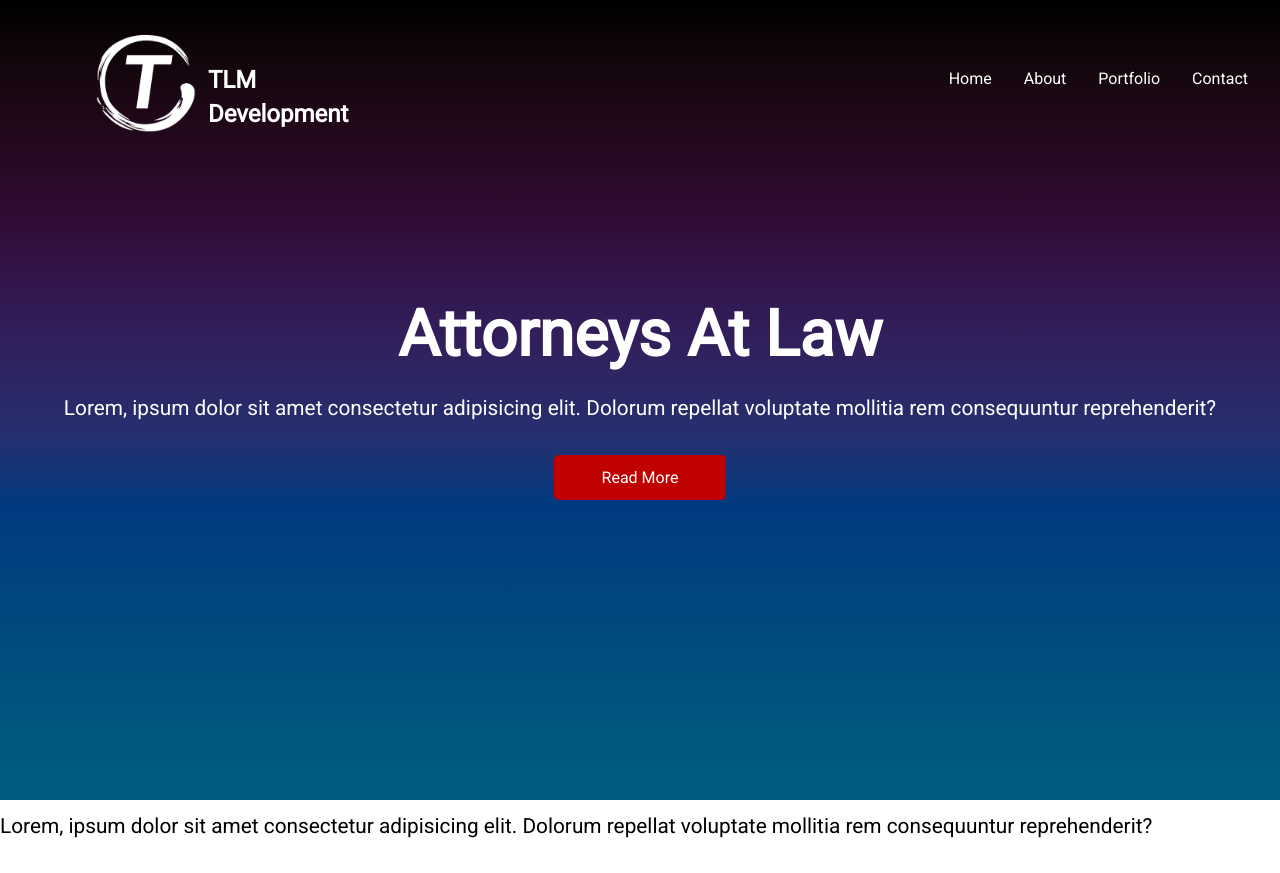
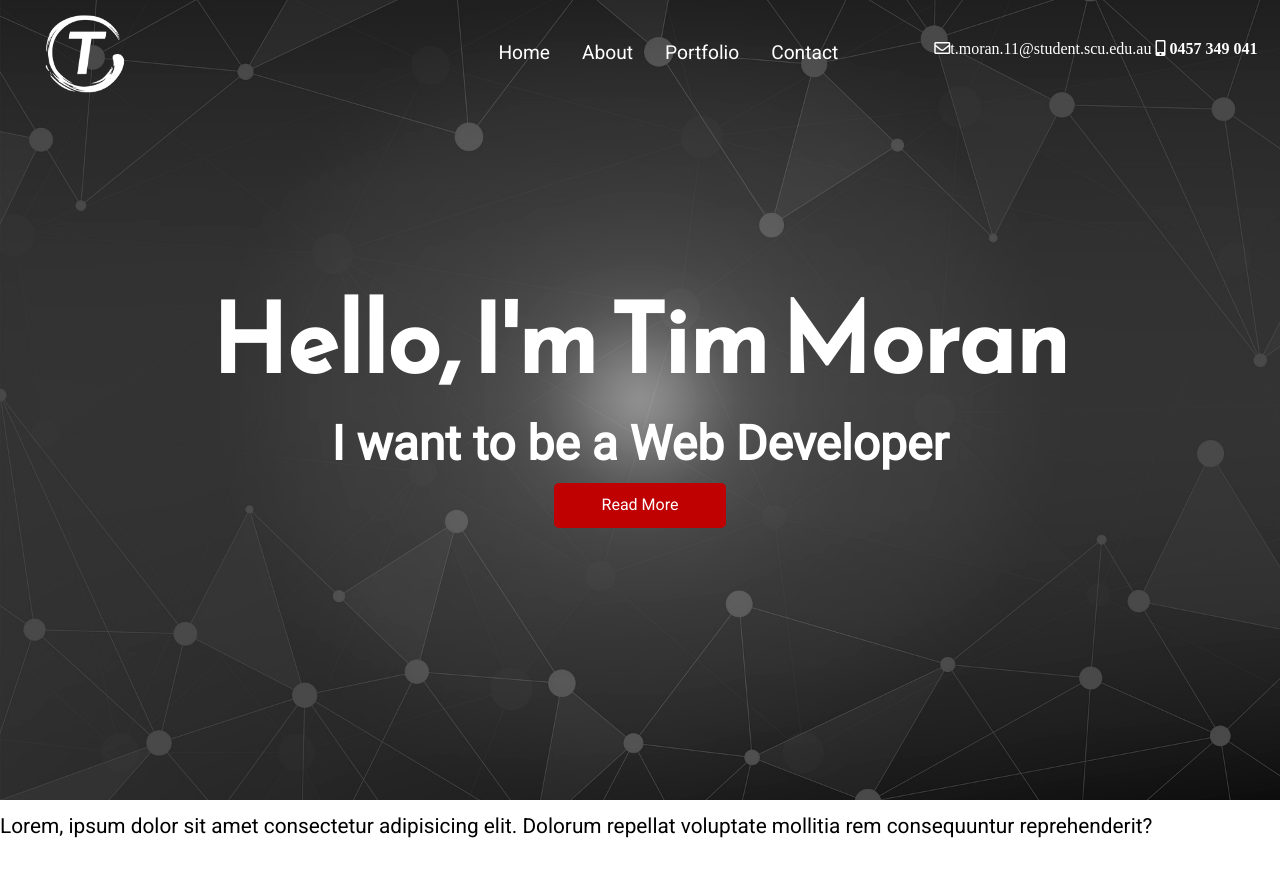
Before and after one commit to tmoran18/portfolio, a PHP site: page / in a window 1280 px wide. Run offline with PHP 8.4, Linux system fonts and the light colour scheme; some libraries are stand-ins or nearby versions.

Commit message:
home page work

```diff
--- a/css/styles.css
+++ b/css/styles.css
@@ -1,4 +1,6 @@
 @import url("https://fonts.googleapis.com/css?family=Roboto");
+@import url('https://fonts.googleapis.com/css?family=Asap:400,700');
+@import url('https://fonts.googleapis.com/css?family=Reem+Kufi');
 
 * {
    box-sizing: border-box;
@@ -10,6 +12,7 @@ body {
    font-family: "Roboto", sans-serif;
    line-height: 1.4;
 }
+
 
 a {
    text-decoration: none;
@@ -47,13 +50,13 @@ p {
 }
 
 .l-heading {
-   font-size: 4rem;
+   font-size: 6rem;
    margin-bottom: 0.75rem;
-   line-height: 1.1;
+   font-family: 'Reem Kufi', sans-serif;
 }
 
 .m-heading {
-   font-size: 2rem;
+   font-size: 3rem;
    margin-bottom: 0.75rem;
    line-height: 1.1;
 }
@@ -123,13 +126,18 @@ p {
    top: 0;
    justify-content: space-between;
    z-index: 1;
-   padding: 1rem;
+   padding: .8rem;
+   height:7rem;
 }
 
 #navbar ul {
    display: flex;
-   align-items: center;
+   align-items: flex-end;
    list-style: none;
+   margin-right:5rem;
+   margin-bottom:2rem;
+   font-size:1.2rem;
+
 }
 
 #navbar ul li a {
@@ -143,40 +151,37 @@ p {
    border-radius: 3px;
 }
 
-.logo{
+#navbar .logo{
    position: relative;
-   margin-left:5rem;
-   margin-top:1rem;
+   margin-left:2rem;
+   z-index: 2;
 }
 
-.logo-name{
+#showcase #navbar .logo-name{
    position: absolute;
-   top:2rem;
-   left:7rem;
+   top:1.4rem;
+   left:6rem;
+   font-family: 'Asap', sans-serif;
+   letter-spacing: .1rem;
+   width:15rem;
 }
 
 /* Showcase */
 #showcase {
-   background-image: linear-gradient(to bottom, #000000, #2b0e1d, #4a103e, #61196a, #672ea2, #5f47c2, #4a5fe1, #0076ff, #008aff, #009cff, #00adff, #00bcff);
    height: 100vh;
    color: #fff;
+   position: relative;
+   background:url("../img/background.png") no-repeat center center/cover;
 }
 
 #showcase .showcase-content {
    display: flex;
    flex-direction: column;
    text-align: center;
+   align-items: center;
    justify-content: center;
-   align-items: center;
    height: 100%;
-   padding: 0 2rem;
-   /* Overlay */
-   position: absolute;
-   top: 0;
-   left: 0;
-   right: 0;
-   bottom: 0;
-   background-color: rgba(0, 0, 0, 0.5);
+   margin-top:-7rem;
 }
 
 /* Section: About Us */
@@ -249,3 +254,19 @@ p {
    width: 100%;
    padding: 0.5rem;
 }
+
+
+.contact{
+align-self: center;
+margin-bottom:.9rem;
+   width:350px;
+}
+
+#navbar ul{
+
+}
+
+#navbar .logo{
+
+   width:460px;
+}
--- a/index.html
+++ b/index.html
@@ -10,6 +10,7 @@
    <link rel="stylesheet" media="screen and (max-width: 768px)" href="css/mobile.css" />
    <link rel="stylesheet" media="screen and (min-width: 1100px)" href="css/widescreen.css" />
    <link rel="stylesheet" href="https://use.fontawesome.com/releases/v5.7.2/css/all.css" integrity="sha384-fnmOCqbTlWIlj8LyTjo7mOUStjsKC4pOpQbqyi7RrhN7udi9RwhKkMHpvLbHG9Sr" crossorigin="anonymous" />
+
 </head>
 
 <body id="home">
@@ -19,8 +20,7 @@
    <header id="showcase">
       <nav id="navbar">
          <div class="logo">
-            <img src="img/logo.png" alt="" width="100">
-            <h1 class="logo-name">TLM Development</h1>
+            <img src="img/logo.png" alt="" width="80">
          </div>
          <ul>
             <li><a href="#home">Home</a></li>
@@ -28,15 +28,17 @@
             <li><a href="#team">Portfolio</a></li>
             <li><a href="#contact">Contact</a></li>
          </ul>
+         <div class="contact">
+            <i class="far fa-envelope">t.moran.11@student.scu.edu.au</i>
+            <i class="fas fa-mobile-alt"> 0457 349 041</i>
+         </div>
       </nav>
+
       <div class="showcase-content">
          <h1 class="l-heading">
-            Attorneys At Law
+            Hello, I'm Tim Moran
          </h1>
-         <p class="lead">
-            Lorem, ipsum dolor sit amet consectetur adipisicing elit. Dolorum
-            repellat voluptate mollitia rem consequuntur reprehenderit?
-         </p>
+         <h2 class="m-heading">I want to be a Web Developer</h2>
          <a href="#about" class="btn">Read More</a>
       </div>
    </header>
```
Also changed, not shown: img/background.jpg (added), img/background.png (added).
